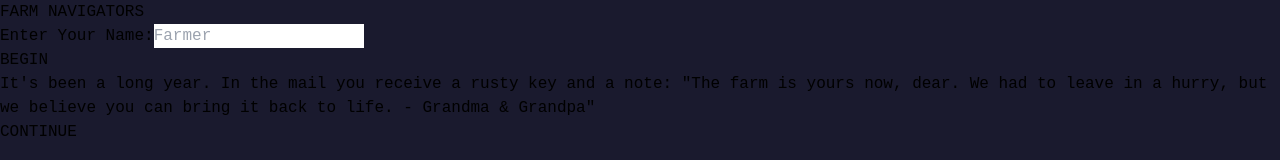
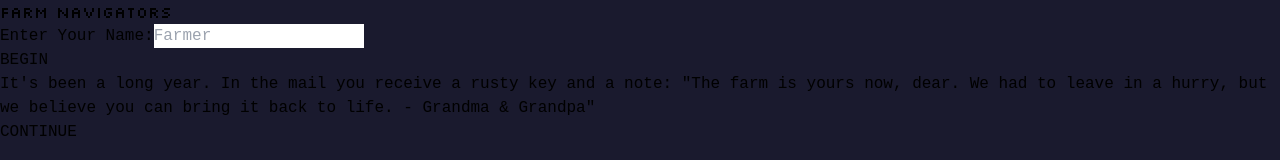
Before and after one commit to huss2342/NASA-Hackathon-frontend, a React (Vite) app: page / in a window 1280 px wide. Shown: the top 160 px of the page. Built offline with nearby package versions, Linux system fonts and the light colour scheme.

Commit message:
changed fonts

```diff
--- a/index.html
+++ b/index.html
@@ -4,6 +4,9 @@
     <meta charset="UTF-8" />
     <link rel="icon" type="image/svg+xml" href="/vite.svg" />
     <meta name="viewport" content="width=device-width, initial-scale=1.0" />
+    <link rel="preconnect" href="https://fonts.googleapis.com">
+<link rel="preconnect" href="https://fonts.gstatic.com" crossorigin>
+<link href="https://fonts.googleapis.com/css2?family=Silkscreen:wght@400;700&display=swap" rel="stylesheet">
     <title>Farm Navigators</title>
   </head>
   <body>
--- a/src/components/screens/WelcomeScreen.jsx
+++ b/src/components/screens/WelcomeScreen.jsx
@@ -20,14 +20,21 @@ const WelcomeScreen = () => {
 
   return (
     <Screen active={currentScenario === 'welcome'}>
-      <PixelBackground welcomeScreen={true} />
-      <h1 className="text-[#e94560] text-[48px] mb-10 z-[1] tracking-[2px] font-bold">
-        FARM NAVIGATORS
-      </h1>
-      <div className="z-[1] mb-[30px]">
+      <PixelBackground opacity={0.15} />
+      <h1
+  className="text-[#e94560] text-[48px] mb-10 z-[1] tracking-[2px] font-bold"
+  style={{ fontFamily: "'Silkscreen', monospace" }}
+>
+  FARM NAVIGATORS
+</h1>
+      <div className="z-10 mb-8">
         <label
           htmlFor="playerName"
-          className="block text-[#f1f1f1] text-[20px] mb-2.5 [text-shadow:2px_2px_0_#16213e]"
+          className="
+            block text-[#f1f1f1] text-xl mb-2.5
+            [text-shadow:2px_2px_0_#16213e]
+            font-['Courier_New',_monospace]
+          "
         >
           Enter Your Name:
         </label>
@@ -39,7 +46,14 @@ const WelcomeScreen = () => {
           value={name}
           onChange={(e) => setName(e.target.value)}
           onKeyPress={handleKeyPress}
-          className="w-[300px] p-[15px] text-[20px] bg-[#16213e] text-[#f1f1f1] border-4 border-[#0f3460] outline-none text-center focus:border-[#e94560]"
+          className="
+            w-[300px] p-4
+            font-['Courier_New',_monospace] text-xl
+            bg-[#16213e] text-[#f1f1f1]
+            border-4 border-[#0f3460]
+            outline-none text-center
+            focus:border-[#e94560]
+          "
         />
       </div>
       <Button onClick={handleStart}>BEGIN</Button>
```
